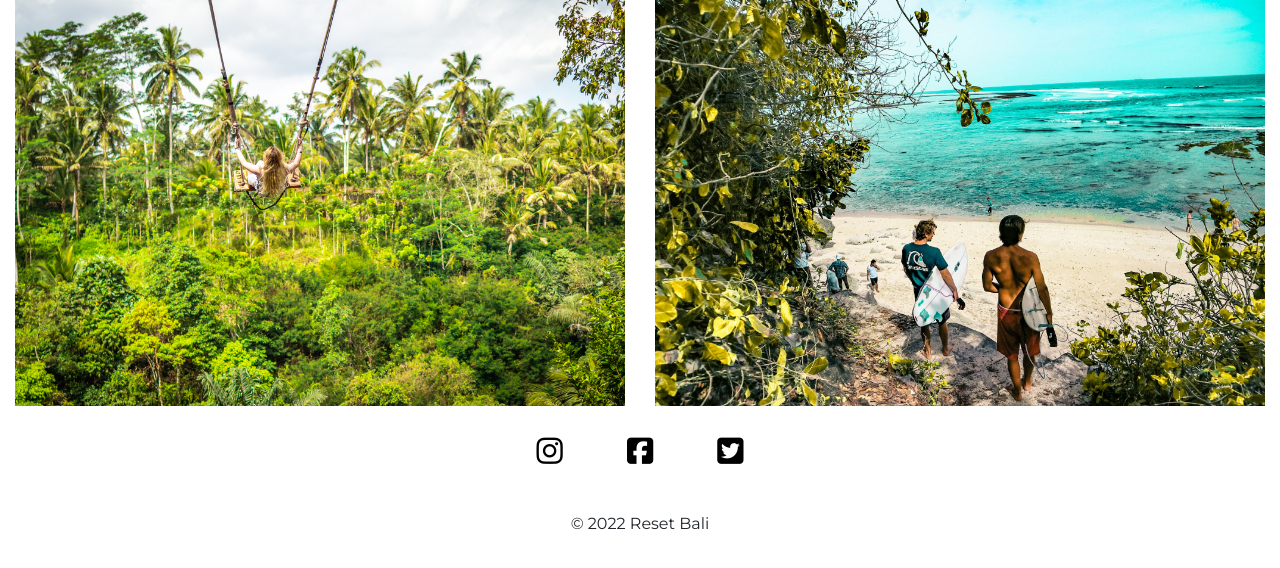
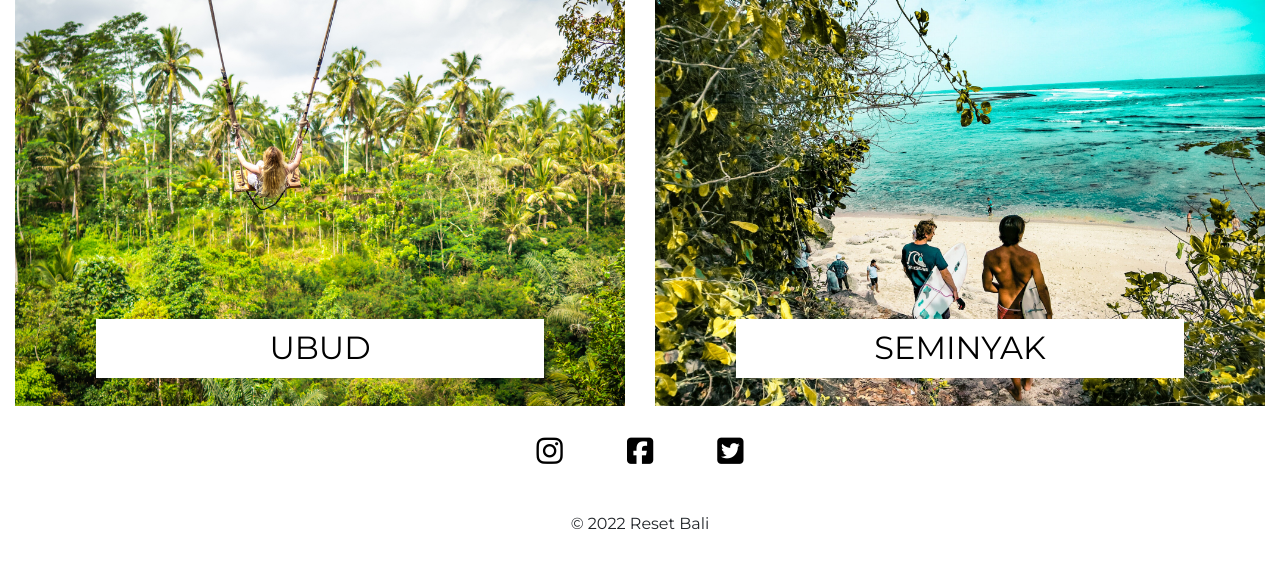
Before and after one commit to sarahob96/reset-bali, a Django app: page /programmes/renew in a window 1280 px wide. Shown: the part 161-729 px from the top of the page. Run offline with Django 3.2, Linux system fonts and the light colour scheme; some libraries are stand-ins or nearby versions.

Commit message:
add text to both images in the locations section of the 'programmes' app

```diff
--- a/programmes/templates/programmes/locations.html
+++ b/programmes/templates/programmes/locations.html
@@ -59,14 +59,16 @@
             <div class= "locations-container container-fluid mt-80">
                 <div class="row">
                 <div class="location col-6 w-50">
-                    <img src="{% static '/images/swing.jpeg'%}">
+                    <h2 class="image-title carousel-caption"> UBUD </h2>
+                   <a> <img src="{% static '/images/swing.jpeg'%}"> </a>
                 </div>
                 <div class="location col-6 w-50">
-                    <img src="{% static '/images/bali-beach.jpeg'%}">
+                    <h2 class="image-title carousel-caption"> SEMINYAK </h2>
+                    <a> <img src="{% static '/images/bali-beach.jpeg'%}"> </a>
                 </div>
             </div>
             </div>
-   <footer>
+
 <footer>
         <ul class="social-links list-unstyled text-center">
             <li>
@@ -84,6 +86,6 @@
         </ul>
         <p class="copyright text-center"> &copy; 2022 Reset Bali</p>
     </footer>
-   </footer>
+
 </body>
 </html>
--- a/static/css/base.css
+++ b/static/css/base.css
@@ -148,3 +148,12 @@ width: 100%;
 object-fit: contain;
 
 }
+
+.image-title{
+
+    text-align: center;
+    background-color: white;
+    position:absolute;
+    color:black;
+    padding: 10px;
+}
```
